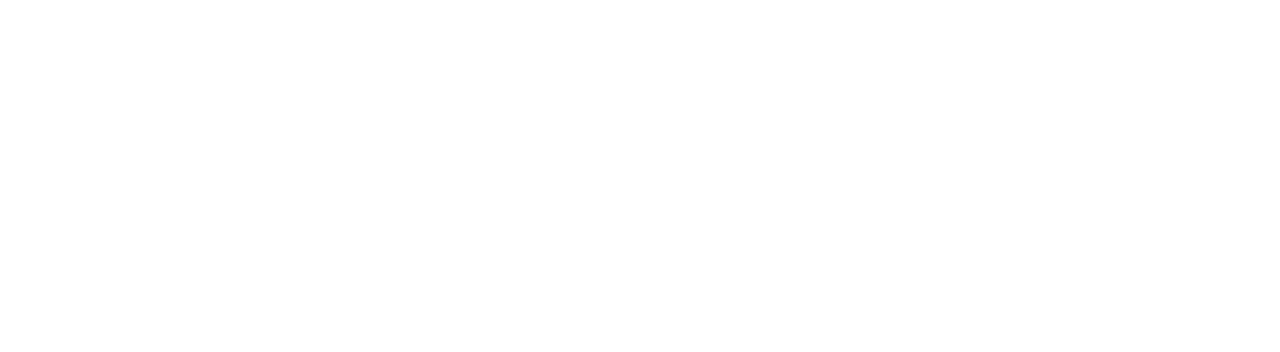
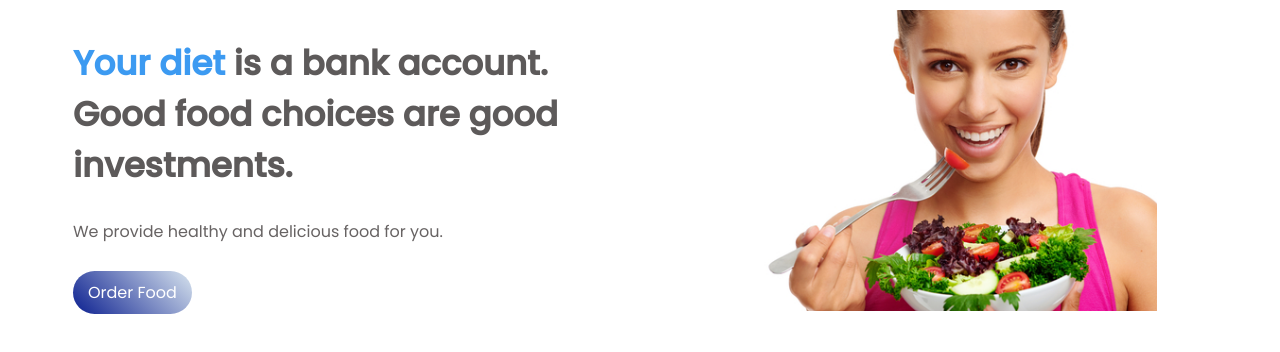
Before and after one commit to souvik-ray92/first-assignment, a plain HTML site: page index.html in a window 1280 px wide. Drawn offline with Linux system fonts and the light colour scheme.

Commit message:
added first section

```diff
--- a/index.html
+++ b/index.html
@@ -1,12 +1,36 @@
 <!DOCTYPE html>
 <html lang="en">
+
 <head>
     <meta charset="UTF-8">
     <meta http-equiv="X-UA-Compatible" content="IE=edge">
     <meta name="viewport" content="width=device-width, initial-scale=1.0">
+    <!-- css file -->
+    <link rel="stylesheet" href="style.css">
+    <!-- google font -->
+    <link rel="preconnect" href="https://fonts.googleapis.com">
+    <link rel="preconnect" href="https://fonts.gstatic.com" crossorigin>
+    <link href="https://fonts.googleapis.com/css2?family=Poppins:wght@100;200;300;400;500&display=swap"
+        rel="stylesheet">
     <title>Food Network</title>
 </head>
+
 <body>
+    <!-- first section start -->
+    <section class="top-box">
+        <div class="top-halfwidth-box">
+            <h1><span class="different-color">Your diet</span> is a bank account.<br>Good food choices are good investments.</h1>
+            <p>We provide healthy and delicious food for you.</p>
+            <a class="link-button" target="blank" href="https://github.com/souvik-ray92/first-assignment">Order Food</a>
+        </div>
+        <div class="top-halfwidth-box">
+            <img src="images/female/eat-healthy-food-png-transparent-eat-healthy-foodpng-images-woman-eating-png-480_319.png" alt="">
+        </div>
+    </section>
+    <!-- first section end -->
+
+
 
 </body>
+
 </html>
--- a/style.css
+++ b/style.css
@@ -0,0 +1,38 @@
+body{
+    margin: 0;
+    padding: 0;
+    font-family: 'Poppins', sans-serif;
+}
+/* top 1st box start */
+.top-box{
+    display: flex;
+    padding: 10px;
+}
+.top-halfwidth-box{
+    width: 50%;
+    padding-left: 5%;
+}
+.different-color{
+    color: #3c9af1;
+}
+.top-halfwidth-box img{
+    width: 80%;
+}
+.top-halfwidth-box h1 {
+    font-size: 34px;
+    color: #5d5a5a;
+}
+.top-halfwidth-box p {
+    font-size: 16px;
+    color: #676363;
+    padding: 0 0 20px;
+}
+.link-button {
+    padding: 10px 15px;
+    background-image: linear-gradient(
+    45deg, #0c2090, #6e9bc145);
+    color: white;
+    text-decoration: none;
+    border-radius: 50px;
+}
+/* top 1st box end */
```
